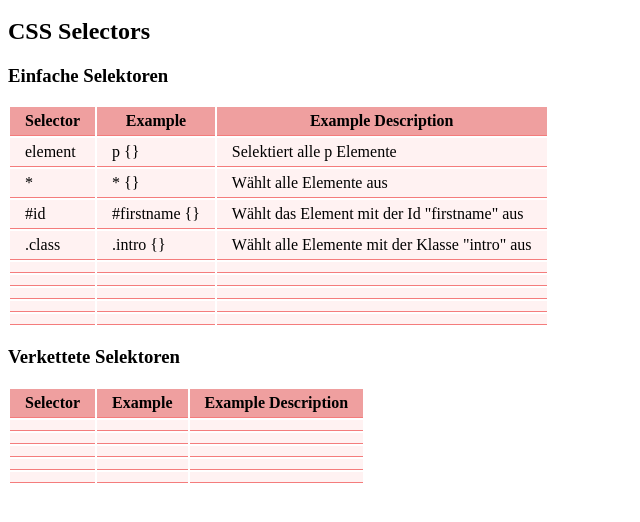
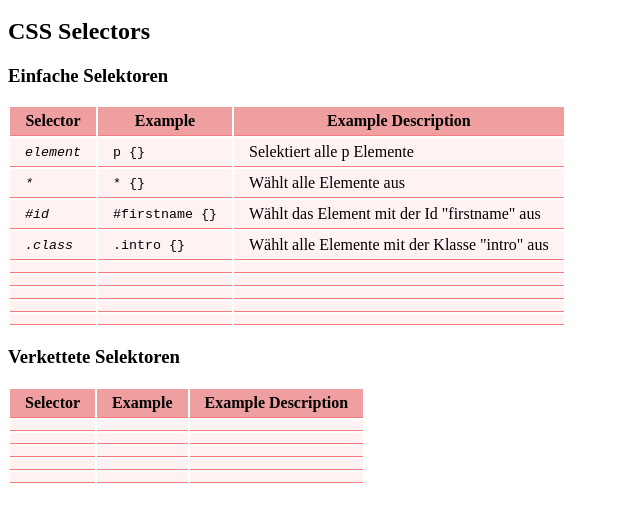
Before and after one commit to el-un/html-css-cheatsheet, a plain HTML site: page css-selectors.html in a window 1280 px wide. Shown: the part 100-622 px from the top of the page, without its empty margins (0-640 px from the left). Drawn offline with Linux system fonts and the light colour scheme.

Commit message:
Add Styling for code

```diff
--- a/styles.css
+++ b/styles.css
@@ -10,3 +10,12 @@ td {
 th {
     background-color: #EF9F9F;
 }
+
+.code {
+    font-family: 'Courier New', Courier, monospace;
+    font-size: smaller;
+}
+
+.italic {
+    font-style: italic;
+}
```
